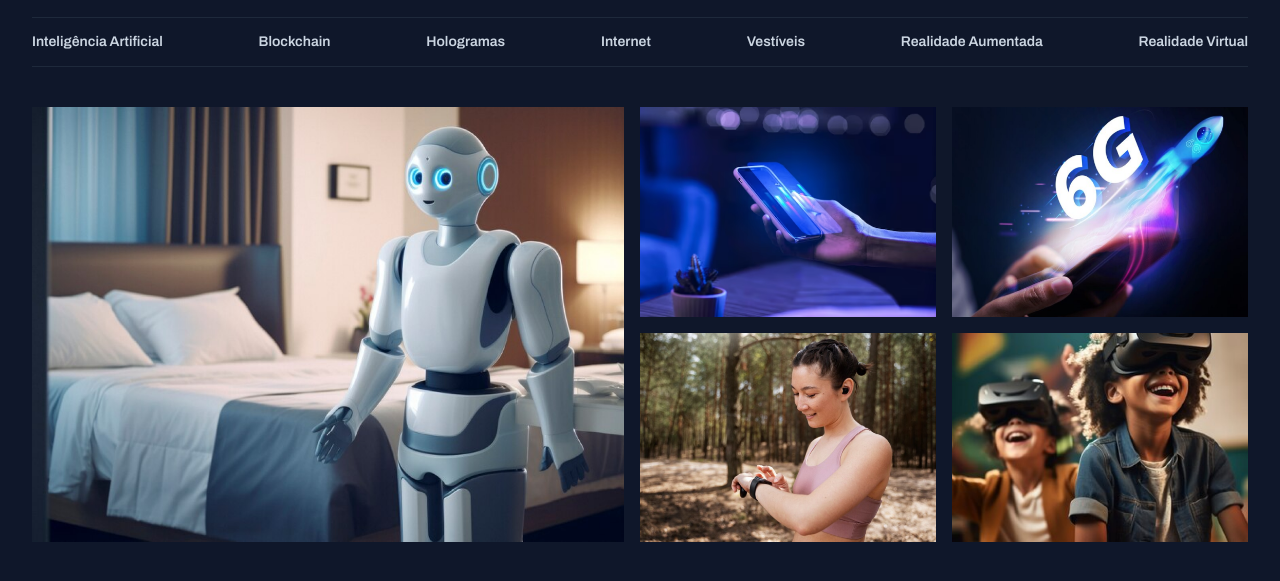
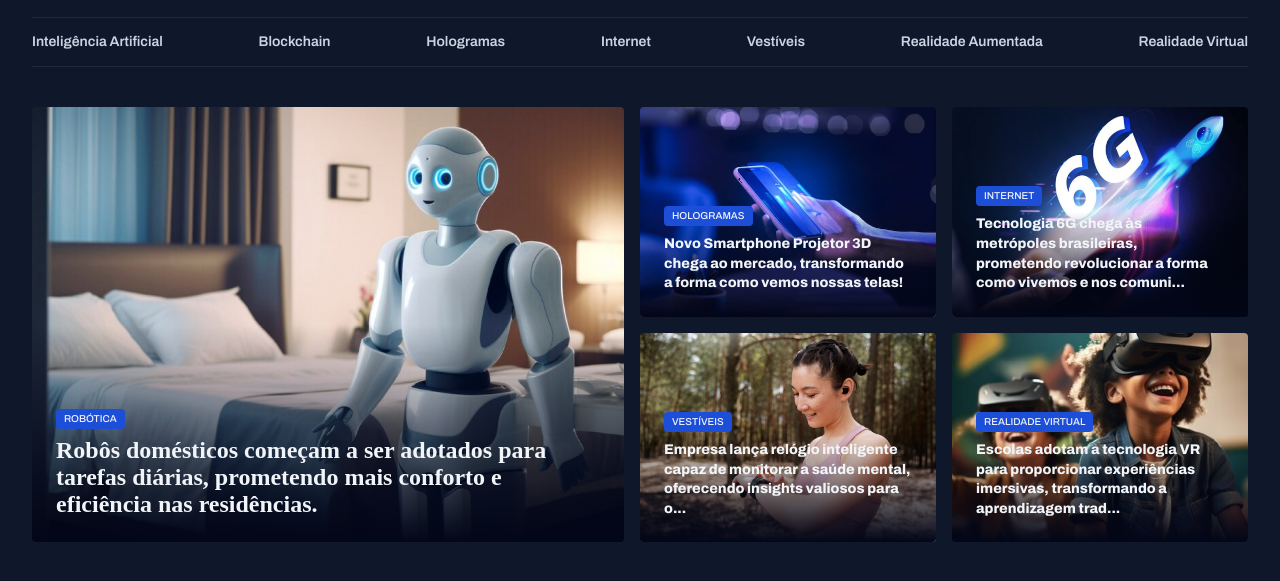
Before and after one commit to ph387/Portal-de-Noticias, a plain HTML site: page index.html in a window 1280 px wide. Shown: the part 55-636 px from the top of the page. Drawn offline with Linux system fonts and the light colour scheme.

Commit message:
section destaque finalizada

```diff
--- a/index.html
+++ b/index.html
@@ -46,25 +46,51 @@
     <main class="grid container">
         <section id="destaque" class="grid grid-flow-col gap-16">
 
-            <div>
+            <figure class="card">
                 <img src="assets/images/Image 01.png" alt="">
-            </div>
+
+                <figcaption >
+                    <span class="content-tag">robótica</span>
+                    <h2 class="text-2xl">Robôs domésticos começam a ser adotados para tarefas diárias, prometendo mais conforto e eficiência nas residências.</h2>
+                </figcaption>
+            </figure>
     <div class="grid grid-cols-2 gap-16">
-            <div>
+
+            <figure class="card">
                 <img src="assets/images/Image 02.png" alt="">
-            </div>
 
-            <div>
+                <figcaption >
+                    <span class="content-tag">Hologramas</span>
+                    <h2 class="text-lg">Novo Smartphone Projetor 3D chega ao mercado, transformando a forma como vemos nossas telas!</h2>
+                </figcaption>
+            </figure>
+
+            <figure class="card">
                 <img src="assets/images/Image 03.png" alt="">
-            </div>
 
-            <div>
+                <figcaption >
+                    <span class="content-tag">Internet</span>
+                    <h2 class="text-lg">Tecnologia 6G chega às metrópoles brasileiras, prometendo revolucionar a forma como vivemos e nos comuni...</h2>
+                </figcaption>
+            </figure>
+
+            <figure class="card">
                 <img src="assets/images/Image 04.png" alt="">
-            </div>
 
-            <div>
+                <figcaption >
+                    <span class="content-tag">Vestíveis</span>
+                    <h2 class="text-lg">Empresa lança relógio inteligente capaz de monitorar a saúde mental, oferecendo insights valiosos para o...</h2>
+                </figcaption>
+            </figure>
+
+            <figure class="card">
                 <img src="assets/images/Image 05.png" alt="">
-            </div>
+
+                <figcaption >
+                    <span class="content-tag">Realidade Virtual</span>
+                    <h2 class="text-lg">Escolas adotam a tecnologia VR para proporcionar experiências imersivas, transformando a aprendizagem trad...</h2>
+                </figcaption>
+            </figure>
         </div>
         </section>
     </main>
--- a/style/global.css
+++ b/style/global.css
@@ -47,6 +47,18 @@ main{
     margin-top: 40px;
 }
 
+.content-tag{
+    display: inline-block;
+    background-color: var(--brand-color-dark);
+    padding: 4px 8px;
+    gap:8px;
+    border-radius: 4px;
+    font: 500 10px/1.2 var(--font-family);
+    text-transform: uppercase;
+    color: var(--text-color-primary);
+    box-shadow: 0px 4px 16px rgba(2, 6, 23 0.251);
+}
+
 /*utility firts*/
 
 .grid{
@@ -56,3 +68,19 @@ main{
 .grid-flow-col{
     grid-auto-flow: column;
 }
+
+.text-2xl{
+    font: var(h1);
+}
+
+.text-xl{
+    font: var(--h2);
+}
+
+.text-lg{
+    font: var(--h3);
+}
+
+.text-span{
+    font: var(--text-span);
+}
--- a/style/section.css
+++ b/style/section.css
@@ -3,4 +3,36 @@
         height: 100%;
         object-fit: 100%;
     }
+
+    .card{
+        overflow: hidden;
+        border-radius: 4px;
+        position: relative;
+        &::before{
+            content: "";
+            position: absolute;
+            inset: 0;
+            top: 50%;
+            background: linear-gradient(
+                180deg,
+                transparent 0%,
+                #020617 100%
+            );
+        }
+    }
+
+    figcaption{
+        position: absolute;
+        bottom: 0;
+
+        padding: 24px;
+
+        &::has(.text-lg){
+            padding: 12px;
+        }
+
+        h2{
+            margin-top: 8px;
+        }
+    }
 }
```
